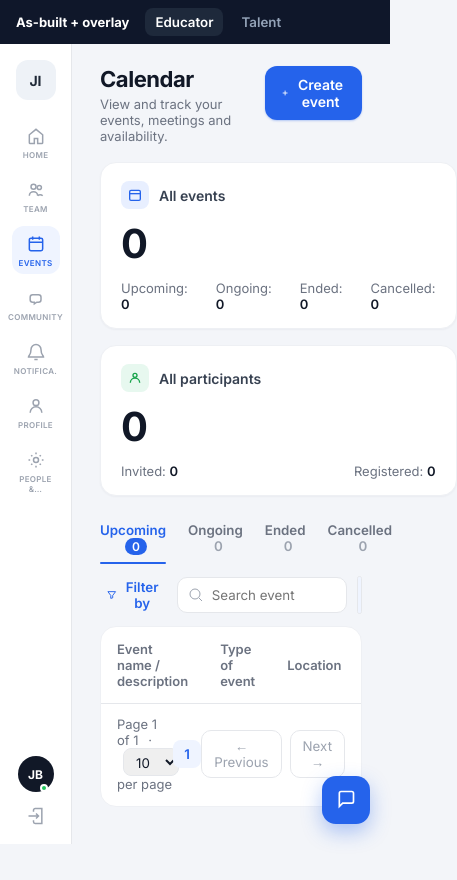
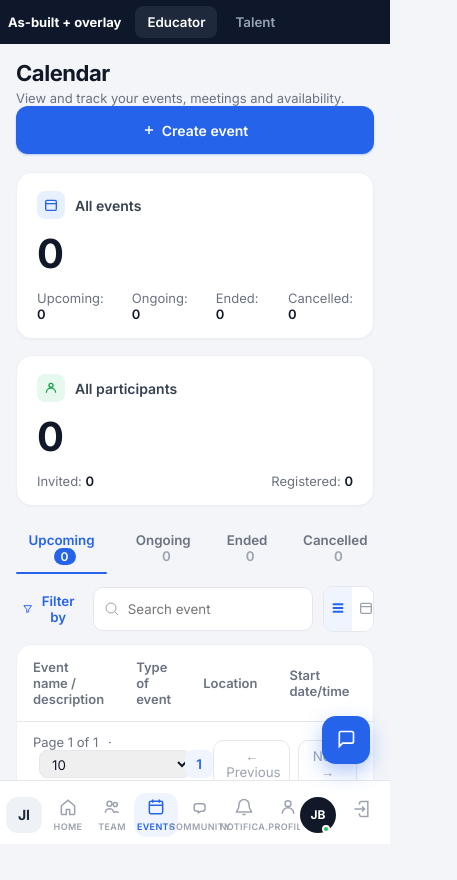
Before and after one commit to SemicolonNinja/CNX, a plain HTML site: page index.html in a window 390 px wide. Shown: the whole page, 457 px wide, since content can reach past the window. Before the commit the page ends 847 px from the top, so only its background shows below. Drawn offline with Linux system fonts and the light colour scheme.

Commit message:
Make Enum Events prototype buttons usable on phones (44px tap targets, full-width CTAs, educator bottom nav)

```diff
--- a/styles.css
+++ b/styles.css
@@ -1237,3 +1237,140 @@
 @media (max-width: 720px) {
   .q-row { grid-template-columns: 1fr 1fr; }
 }
+
+/* Phone: 44px tap targets, full-width CTAs, educator rail as bottom nav */
+button,
+.btn,
+.seg,
+.range-pill,
+.demo-app,
+.filter-btn,
+.tab,
+.t-item,
+.rail-item,
+.loc-seg button,
+.seg-vis button {
+  touch-action: manipulation;
+  -webkit-tap-highlight-color: transparent;
+}
+
+.btn-primary,
+.btn-ghost,
+.btn-reserved {
+  min-height: 44px;
+}
+
+@media (max-width: 720px) {
+  .btn-primary,
+  .btn-ghost,
+  .btn-reserved,
+  .seg,
+  .range-pill,
+  .filter-btn,
+  .loc-seg button,
+  .seg-vis button,
+  .pager .navbtns button,
+  .upload-btn,
+  #upload-btn {
+    min-height: 44px;
+    min-width: 44px;
+  }
+
+  .demo-bar {
+    padding: 0 8px;
+    gap: 6px;
+  }
+  .demo-app {
+    padding: 8px 12px;
+    min-height: 32px;
+  }
+
+  .rail {
+    inset: auto 0 0 0;
+    width: 100%;
+    height: calc(64px + env(safe-area-inset-bottom, 0px));
+    flex-direction: row;
+    border-right: 0;
+    border-top: 1px solid var(--line);
+    padding: 4px 6px env(safe-area-inset-bottom, 0px);
+    align-items: center;
+  }
+  .mark {
+    width: 36px;
+    height: 36px;
+    margin: 0 4px 0 0;
+    flex-shrink: 0;
+  }
+  .rail-nav {
+    flex-direction: row;
+    overflow-x: auto;
+    justify-content: space-around;
+    gap: 0;
+  }
+  .rail-item {
+    width: auto;
+    min-width: 44px;
+    min-height: 44px;
+    flex: 1;
+    font-size: 9px;
+    padding: 4px 2px;
+  }
+  .rail-foot {
+    flex-direction: row;
+    margin-top: 0;
+    gap: 4px;
+    flex-shrink: 0;
+  }
+  .app {
+    margin-left: 0;
+    padding: 16px 16px 88px;
+  }
+
+  .top,
+  .t-top,
+  .t-title-row {
+    flex-direction: column;
+    align-items: stretch;
+  }
+  .top-actions,
+  .t-title-actions,
+  .cta-row,
+  .modal footer,
+  .cal-bar {
+    flex-wrap: wrap;
+    width: 100%;
+  }
+  .top .btn-primary,
+  .top-actions .btn,
+  .t-title-actions .btn,
+  .cta-row .btn,
+  .modal footer .btn,
+  .modal footer .btn-primary,
+  .modal footer .btn-ghost {
+    width: 100%;
+    justify-content: center;
+    min-height: 48px;
+  }
+
+  .toolbar,
+  .t-toolbar,
+  .cal-bar {
+    align-items: stretch;
+  }
+  .search,
+  .search.t-search,
+  .t-search {
+    width: 100%;
+    height: 44px;
+  }
+  .view-toggle button {
+    width: 44px;
+    height: 44px;
+  }
+
+  .chat {
+    bottom: calc(80px + env(safe-area-inset-bottom, 0px));
+    min-width: 48px;
+    min-height: 48px;
+  }
+}
```
